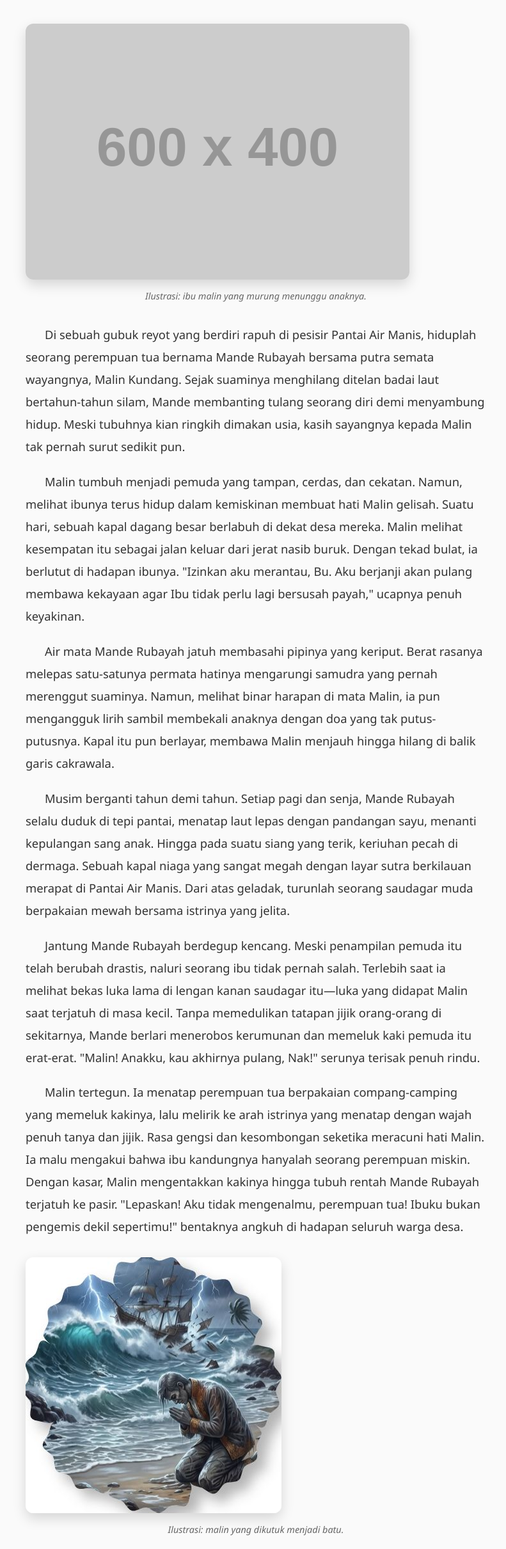
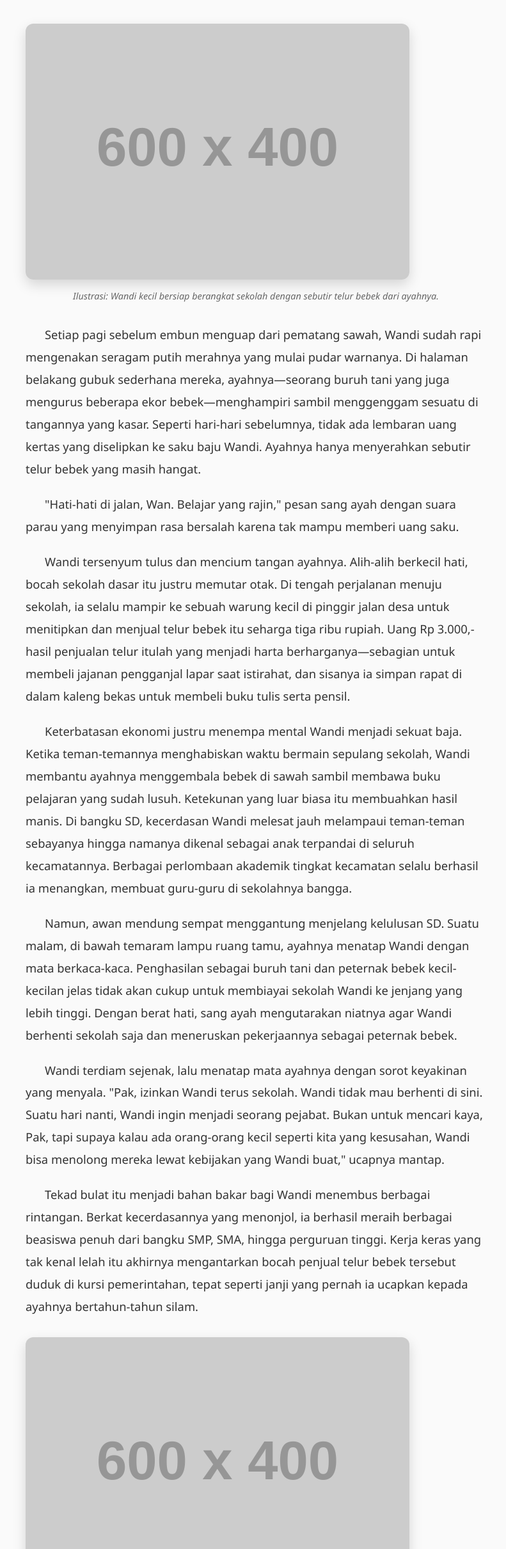
Before and after one commit to sdnkaranganyar02/p, a plain HTML site: page buku-5.html in a window 1280 px wide. Shown: the part 376-2797 px from the top of the page at 64% size, without its empty margins (240-1031 px from the left). Drawn offline with nearby package versions, Linux system fonts and the light colour scheme; placeholder pictures from the web are drawn by us.

Commit message:
Update buku-5.html

```diff
--- a/buku-5.html
+++ b/buku-5.html
@@ -37,29 +37,32 @@
         <div class="reading-content">
           <figure class="reading-figure">
             <!-- Sesuaikan nama file gambar Owi kamu di sini -->
-            <img src="assets/wandi-1.jpg" alt="ibu malin yang murung menunggu anaknya" onerror="this.src='https://via.placeholder.com/600x400?text=Gambar+Belum+Ada'">
-            <figcaption>Ilustrasi: ibu malin yang murung menunggu anaknya.</figcaption>
+            <img src="assets/wandi-2.jpg" alt=" Wandi kecil bersiap berangkat sekolah dengan sebutir telur bebek dari ayahnya" onerror="this.src='https://via.placeholder.com/600x400?text=Gambar+Belum+Ada'">
+            <figcaption>Ilustrasi:  Wandi kecil bersiap berangkat sekolah dengan sebutir telur bebek dari ayahnya.</figcaption>
           </figure>
 
-<p>Di sebuah gubuk reyot yang berdiri rapuh di pesisir Pantai Air Manis, hiduplah seorang perempuan tua bernama Mande Rubayah bersama putra semata wayangnya, Malin Kundang. Sejak suaminya menghilang ditelan badai laut bertahun-tahun silam, Mande membanting tulang seorang diri demi menyambung hidup. Meski tubuhnya kian ringkih dimakan usia, kasih sayangnya kepada Malin tak pernah surut sedikit pun.</p>
+ <p>Setiap pagi sebelum embun menguap dari pematang sawah, Wandi sudah rapi mengenakan seragam putih merahnya yang mulai pudar warnanya. Di halaman belakang gubuk sederhana mereka, ayahnya—seorang buruh tani yang juga mengurus beberapa ekor bebek—menghampiri sambil menggenggam sesuatu di tangannya yang kasar. Seperti hari-hari sebelumnya, tidak ada lembaran uang kertas yang diselipkan ke saku baju Wandi. Ayahnya hanya menyerahkan sebutir telur bebek yang masih hangat.</p>
 
-          <p>Malin tumbuh menjadi pemuda yang tampan, cerdas, dan cekatan. Namun, melihat ibunya terus hidup dalam kemiskinan membuat hati Malin gelisah. Suatu hari, sebuah kapal dagang besar berlabuh di dekat desa mereka. Malin melihat kesempatan itu sebagai jalan keluar dari jerat nasib buruk. Dengan tekad bulat, ia berlutut di hadapan ibunya. "Izinkan aku merantau, Bu. Aku berjanji akan pulang membawa kekayaan agar Ibu tidak perlu lagi bersusah payah," ucapnya penuh keyakinan.</p>
+          <p>"Hati-hati di jalan, Wan. Belajar yang rajin," pesan sang ayah dengan suara parau yang menyimpan rasa bersalah karena tak mampu memberi uang saku.</p>
 
-          <p>Air mata Mande Rubayah jatuh membasahi pipinya yang keriput. Berat rasanya melepas satu-satunya permata hatinya mengarungi samudra yang pernah merenggut suaminya. Namun, melihat binar harapan di mata Malin, ia pun mengangguk lirih sambil membekali anaknya dengan doa yang tak putus-putusnya. Kapal itu pun berlayar, membawa Malin menjauh hingga hilang di balik garis cakrawala.</p>
+          <p>Wandi tersenyum tulus dan mencium tangan ayahnya. Alih-alih berkecil hati, bocah sekolah dasar itu justru memutar otak. Di tengah perjalanan menuju sekolah, ia selalu mampir ke sebuah warung kecil di pinggir jalan desa untuk menitipkan dan menjual telur bebek itu seharga tiga ribu rupiah. Uang Rp 3.000,- hasil penjualan telur itulah yang menjadi harta berharganya—sebagian untuk membeli jajanan pengganjal lapar saat istirahat, dan sisanya ia simpan rapat di dalam kaleng bekas untuk membeli buku tulis serta pensil.</p>
 
-          <p>Musim berganti tahun demi tahun. Setiap pagi dan senja, Mande Rubayah selalu duduk di tepi pantai, menatap laut lepas dengan pandangan sayu, menanti kepulangan sang anak. Hingga pada suatu siang yang terik, keriuhan pecah di dermaga. Sebuah kapal niaga yang sangat megah dengan layar sutra berkilauan merapat di Pantai Air Manis. Dari atas geladak, turunlah seorang saudagar muda berpakaian mewah bersama istrinya yang jelita.</p>
-       <p>Jantung Mande Rubayah berdegup kencang. Meski penampilan pemuda itu telah berubah drastis, naluri seorang ibu tidak pernah salah. Terlebih saat ia melihat bekas luka lama di lengan kanan saudagar itu—luka yang didapat Malin saat terjatuh di masa kecil. Tanpa memedulikan tatapan jijik orang-orang di sekitarnya, Mande berlari menerobos kerumunan dan memeluk kaki pemuda itu erat-erat. "Malin! Anakku, kau akhirnya pulang, Nak!" serunya terisak penuh rindu.</p>
+          <p>Keterbatasan ekonomi justru menempa mental Wandi menjadi sekuat baja. Ketika teman-temannya menghabiskan waktu bermain sepulang sekolah, Wandi membantu ayahnya menggembala bebek di sawah sambil membawa buku pelajaran yang sudah lusuh. Ketekunan yang luar biasa itu membuahkan hasil manis. Di bangku SD, kecerdasan Wandi melesat jauh melampaui teman-teman sebayanya hingga namanya dikenal sebagai anak terpandai di seluruh kecamatannya. Berbagai perlombaan akademik tingkat kecamatan selalu berhasil ia menangkan, membuat guru-guru di sekolahnya bangga.</p>
 
-          <p>Malin tertegun. Ia menatap perempuan tua berpakaian compang-camping yang memeluk kakinya, lalu melirik ke arah istrinya yang menatap dengan wajah penuh tanya dan jijik. Rasa gengsi dan kesombongan seketika meracuni hati Malin. Ia malu mengakui bahwa ibu kandungnya hanyalah seorang perempuan miskin. Dengan kasar, Malin mengentakkan kakinya hingga tubuh rentah Mande Rubayah terjatuh ke pasir. "Lepaskan! Aku tidak mengenalmu, perempuan tua! Ibuku bukan pengemis dekil sepertimu!" bentaknya angkuh di hadapan seluruh warga desa.</p>
-          <figure class="reading-figure">
+          <p>Namun, awan mendung sempat menggantung menjelang kelulusan SD. Suatu malam, di bawah temaram lampu ruang tamu, ayahnya menatap Wandi dengan mata berkaca-kaca. Penghasilan sebagai buruh tani dan peternak bebek kecil-kecilan jelas tidak akan cukup untuk membiayai sekolah Wandi ke jenjang yang lebih tinggi. Dengan berat hati, sang ayah mengutarakan niatnya agar Wandi berhenti sekolah saja dan meneruskan pekerjaannya sebagai peternak bebek.</p>
+
+          <p>Wandi terdiam sejenak, lalu menatap mata ayahnya dengan sorot keyakinan yang menyala. "Pak, izinkan Wandi terus sekolah. Wandi tidak mau berhenti di sini. Suatu hari nanti, Wandi ingin menjadi seorang pejabat. Bukan untuk mencari kaya, Pak, tapi supaya kalau ada orang-orang kecil seperti kita yang kesusahan, Wandi bisa menolong mereka lewat kebijakan yang Wandi buat," ucapnya mantap.</p>
+
+          <p>Tekad bulat itu menjadi bahan bakar bagi Wandi menembus berbagai rintangan. Berkat kecerdasannya yang menonjol, ia berhasil meraih berbagai beasiswa penuh dari bangku SMP, SMA, hingga perguruan tinggi. Kerja keras yang tak kenal lelah itu akhirnya mengantarkan bocah penjual telur bebek tersebut duduk di kursi pemerintahan, tepat seperti janji yang pernah ia ucapkan kepada ayahnya bertahun-tahun silam.</p>          <figure class="reading-figure">
             <!-- Sesuaikan nama file gambar Owi kamu di sini -->
-            <img src="assets/malin-2.jpg" alt="malin yang dikutuk menjadi batu" onerror="this.src='https://via.placeholder.com/600x400?text=Gambar+Belum+Ada'">
-            <figcaption>Ilustrasi: malin yang dikutuk menjadi batu.</figcaption>
+            <img src="assets/wandi-3.jpg" alt="Wandi kecil menerima telur dari ayahnya" onerror="this.src='https://via.placeholder.com/600x400?text=Gambar+Belum+Ada'">
+            <figcaption>Ilustrasi: Wandi kecil menerima telur dari ayahnya.</figcaption>
           </figure>
-<p>Bagaikan disambar petir di siang bolong, hati Mande Rubayah hancur berkeping-keping. Ia menatap kapal megah yang perlahan mulai mengangkat jangkar, membawa pergi anak yang telah ia besarkan dengan darah dan air mata. Dengan tubuh gemetar, Mande menengadahkan kedua tangannya ke langit yang mendadak gelap. "Ya Tuhan, jika ia benar-benar bukan anakku, maafkanlah kesalahanku. Namun jika ia adalah Malin Kundang yang telah kukandung dan kubesarkan, tunjukkanlah keadilan-Mu," rintihnya pilu.</p>
+<p>Kini, Wandi telah menjadi seorang pejabat daerah yang sangat disegani dan dicintai oleh masyarakat di lingkungannya. Jabatan tidak pernah membuatnya lupa akan aroma lumpur sawah dan hangatnya telur bebek di masa kecil. Setiap kali mendengar ada anak dari keluarga kurang mampu yang terancam putus sekolah karena ketiadaan biaya, Wandi segera turun tangan. Ia mengoptimalkan seluruh kebijakan pemerintah, mulai dari jalur beasiswa hingga bantuan dana pendidikan, memastikan tidak ada satu pun anak di wilayahnya yang terpaksa mengubur mimpi karena kemiskinan.</p>
 
-          <p>Seketika itu juga, langit biru berubah kelam. Angin topan bertiup kencang menggulung ombak setinggi bukit. Petir menyambar-nyambar membelah angkasa, menghantam kapal megah milik Malin hingga hancur berkeping-keping. Di tengah kepanikan dan teriakan minta tolong, tubuh Malin terempas ke tepi pantai. Penyesalan baru datang menyergap saat segalanya telah terlambat; perlahan tubuhnya kaku, dingin, dan membatu dalam posisi bersujud menghadap ke arah daratan, menjadi pengingat abadi di pesisir Pantai Air Manis bahwa setinggi apa pun derajat seseorang, tidak ada kemuliaan bagi anak yang melupakan dan menyakiti hati ibunya sendiri.</p>
+          <p>Kepeduliannya pun tidak berhenti di ruang-ruang kelas. Di bidang kesehatan, Wandi mempermudah akses layanan medis gratis bagi warga miskin yang sebelumnya takut berobat karena terkendala biaya. Ia juga menggagas berbagai program pemberdayaan ekonomi yang mengangkat kesejahteraan warga, mulai dari bantuan modal usaha kecil hingga pendampingan bagi para petani dan peternak lokal. Bagi masyarakat di sekitarnya, Wandi bukan sekadar pemimpin di balik meja birokrasi, melainkan sosok solusi nyata yang hadir di saat warga membutuhkan pertolongan.</p>
 
+          <p>Setiap kali melintasi jalanan desa dan melihat anak-anak berseragam sekolah melangkah riang, Wandi selalu tersenyum hangat. Ia tahu betul bahwa perubahan besar bagi banyak orang sering kali lahir dari keteguhan hati seorang anak kecil yang menolak menyerah pada keadaan, bermodalkan sebutir telur bebek dan mimpi yang jauh lebih besar dari rasa takutnya.</p>
         </div>
       </div>
     </main>
```
